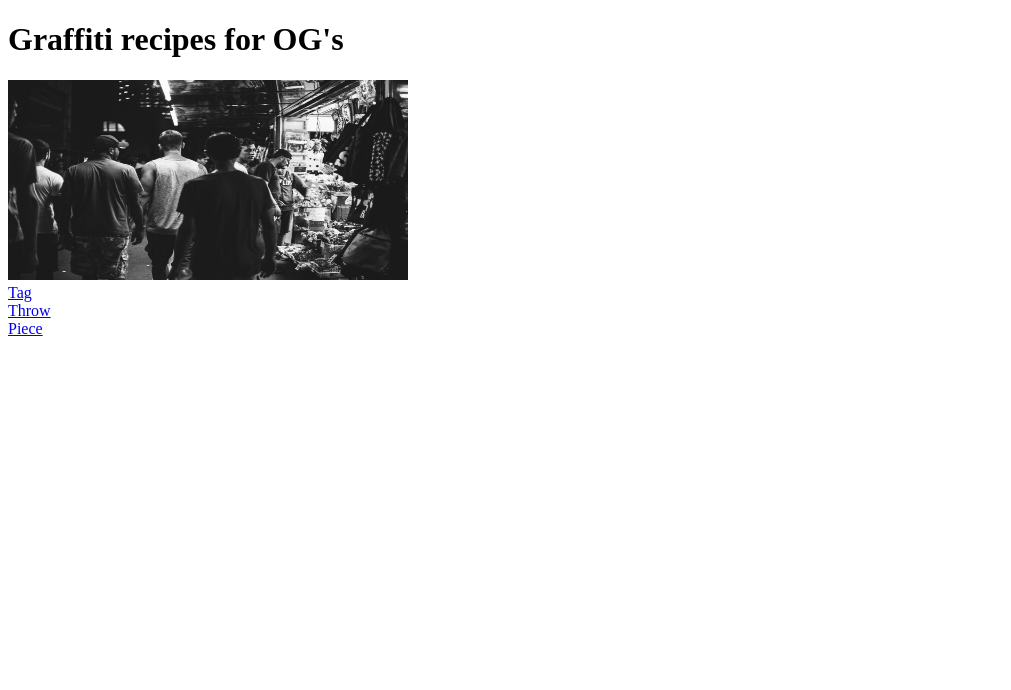
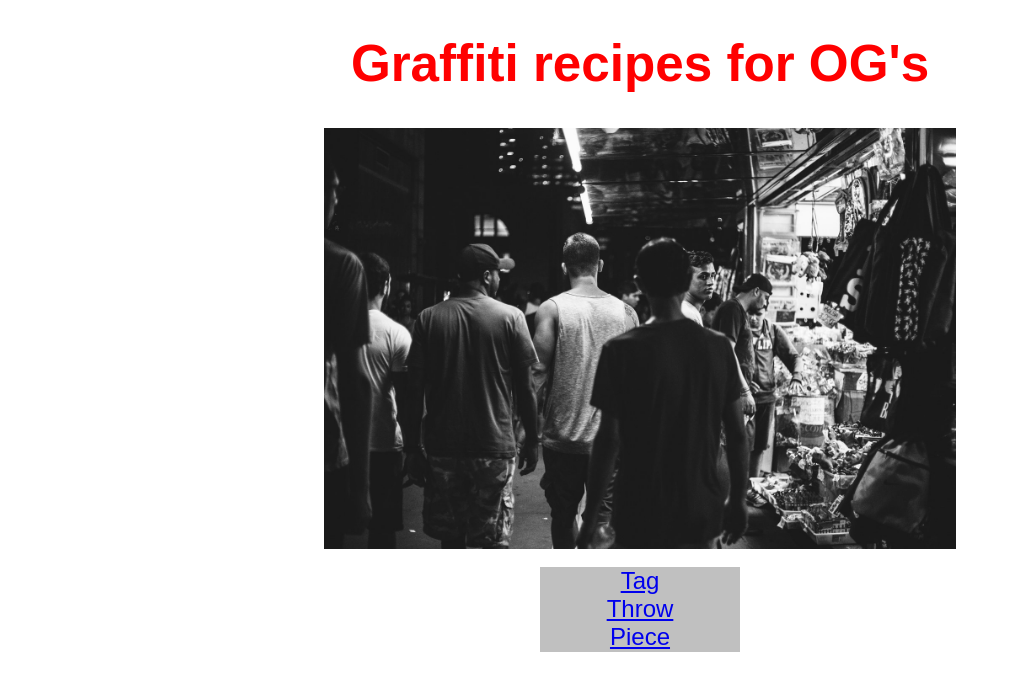
Before and after one commit to mihapehlic/odin_recipes, a plain HTML site: page index.html in a window 1280 px wide. Shown: the whole page, without its empty margins (0-1011 px from the left). Drawn offline with Linux system fonts and the light colour scheme.

Commit message:
added styling

```diff
--- /dev/null
+++ b/index.css
@@ -0,0 +1,25 @@
+/* styles.css */
+
+h1 {
+    color: red;
+    font-size: 320%;
+    text-align: center;
+    font-family: Arial, Helvetica, sans-serif;
+}
+
+div {
+    margin: auto;
+    width: 200px;
+    height: 85px;
+    background-color: silver;
+    text-align: center;
+    font-size: x-large;
+    font-family: Arial, Helvetica, sans-serif;
+}
+
+img {
+    width: 50%;
+    display: block;
+    margin-left: auto;
+    margin-right: auto;
+}
--- a/index.html
+++ b/index.html
@@ -3,11 +3,13 @@
     <head>
         <title>Recipes from graffiti street culture!</title>
         <meta charset="UTF-8"/>
+        <link rel="stylesheet" href="index.css"/>
     </head>
 
     <body>
         <h1 id="header">Graffiti recipes for OG's</h1>
-        <img src="images/street.jpg" alt="a talented artist" style="width: 400px;height: 200px;">
+        <img src="images/street.jpg" alt="a talented artist"/>
+        <br>
         <div>
             <a href="recipes/tag.html">Tag</a><br>
             <a href="recipes/throw.html">Throw</a><br>
```
